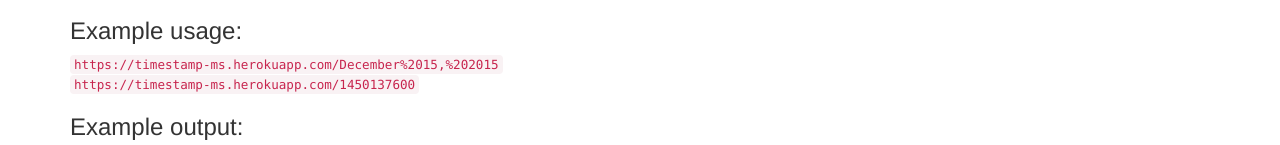
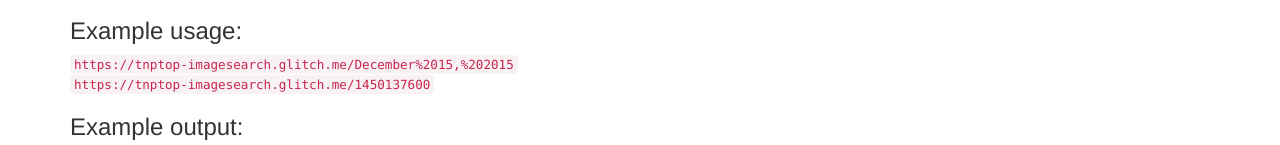
Before and after one commit to tnptop/freecodecamp-timestamp, a website: page views/index.html in a window 1280 px wide. Shown: the part 237-382 px from the top of the page. Drawn offline with nearby package versions, Linux system fonts and the light colour scheme.

Commit message:
Change url to reflect ownership

```diff
--- a/views/index.html
+++ b/views/index.html
@@ -26,8 +26,8 @@
                 <ul>3) If it does not contain a date or Unix timestamp, it returns null for those properties.</ul>
             </blockquote>
             <h3>Example usage:</h3>
-            <code>https://timestamp-ms.herokuapp.com/December%2015,%202015</code><br>
-            <code>https://timestamp-ms.herokuapp.com/1450137600</code>
+            <code>https://tnptop-imagesearch.glitch.me/December%2015,%202015</code><br>
+            <code>https://tnptop-imagesearch.glitch.me/1450137600</code>
             <h3>Example output:</h3>
             <code>
                 {
```
